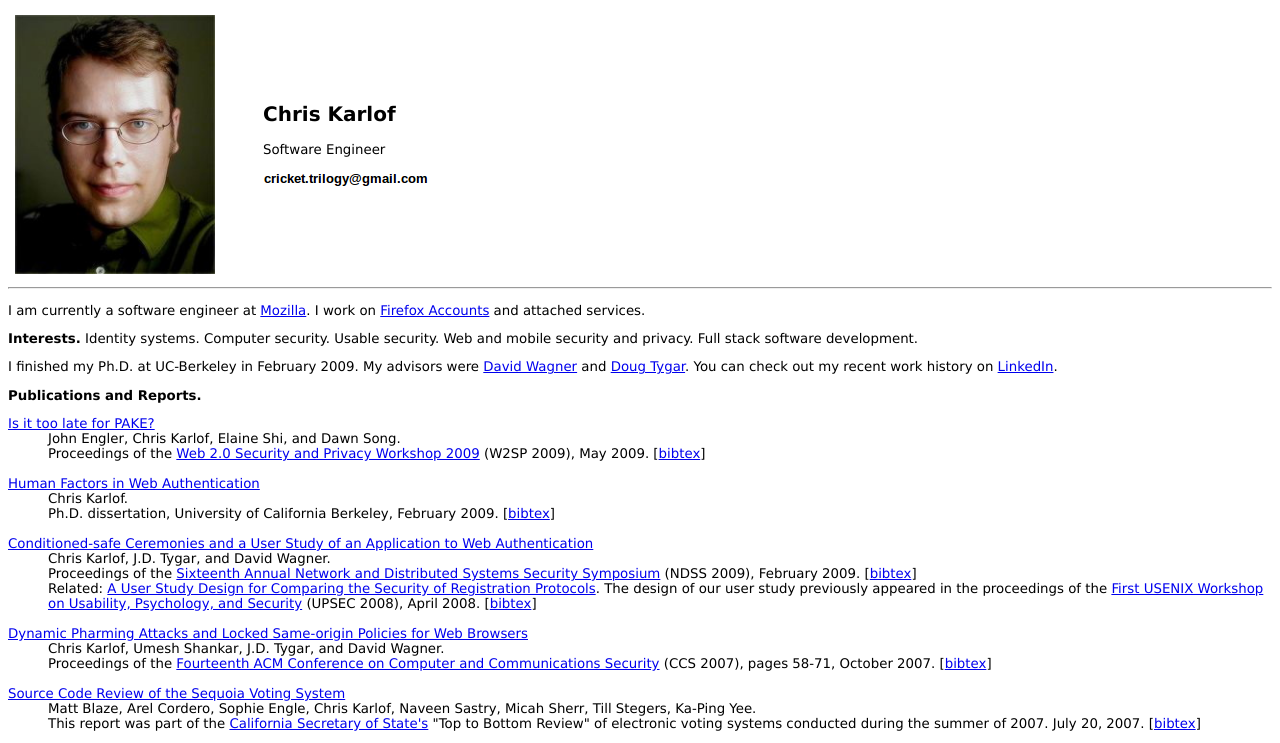
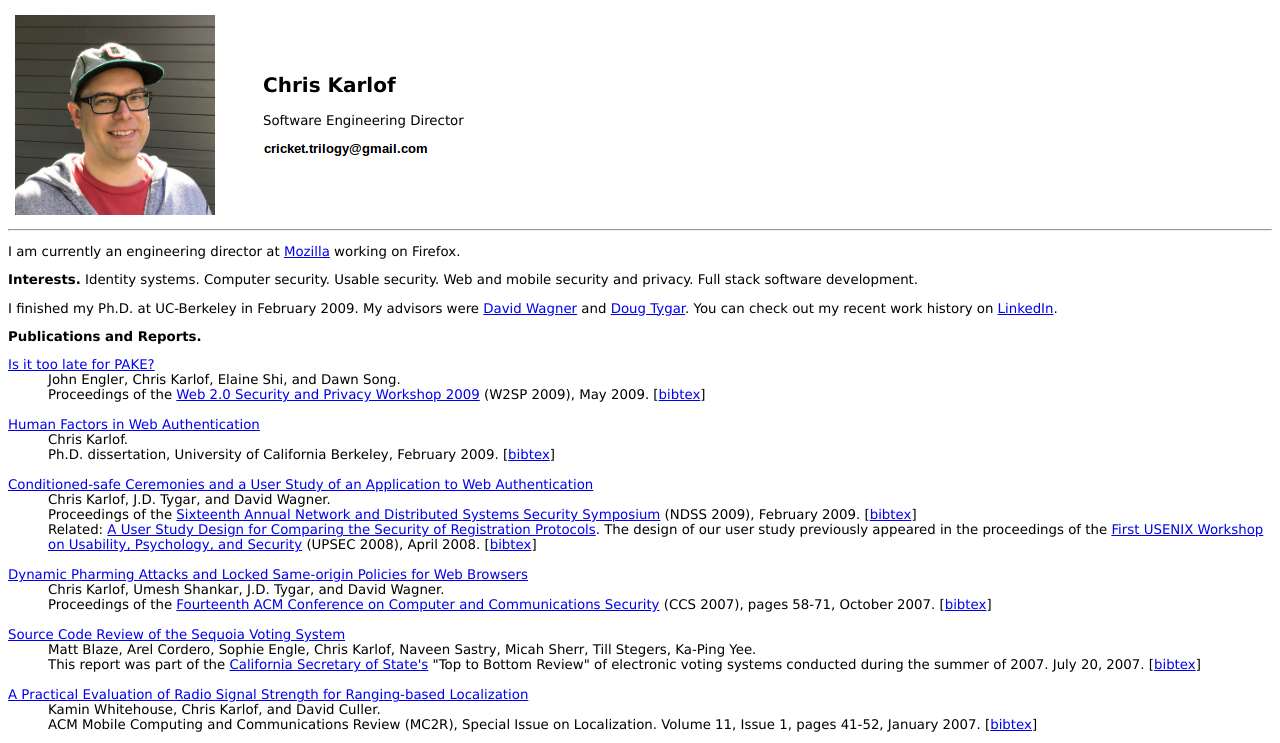
Before and after one commit to ckarlof/website, a plain HTML site: page index.html in a window 1280 px wide. Shown: the top 743 px of the page. Drawn offline with Linux system fonts and the light colour scheme.

Commit message:
Updated picture

```diff
--- a/index.html
+++ b/index.html
@@ -8,14 +8,14 @@
 
 <table border=0><tr>
 <td>
-<img src="pix/good-blur.jpg" alt="a picture of me" width=200>
+<img src="pix/IMG_3211.JPG" alt="a picture of me" width=200>
 
 <td width=40>
 
 <td>
 <h2>Chris Karlof</h2>
 <p>
-Software Engineer
+Software Engineering Director
 </p>
 
 <img src="pix/em.png" style="margin-left: -0.25em"> <br>
@@ -24,7 +24,7 @@ Software Engineer
 </table>
 
 <hr>
-<p>I am currently a software engineer at <a href="https://www.mozilla.org/en-US/">Mozilla</a>. I work on <a href="https://developer.mozilla.org/en-US/Firefox_Accounts">Firefox Accounts</a> and attached services.</p>
+<p>I am currently an engineering director at <a href="https://www.mozilla.org/en-US/">Mozilla</a> working on Firefox.</p>
 
 <p><b>Interests.</b> Identity systems. Computer security. Usable security. Web and mobile
 security and privacy. Full stack software development.</p>
```
Also changed, not shown: pix/IMG_3211.JPG (added).
